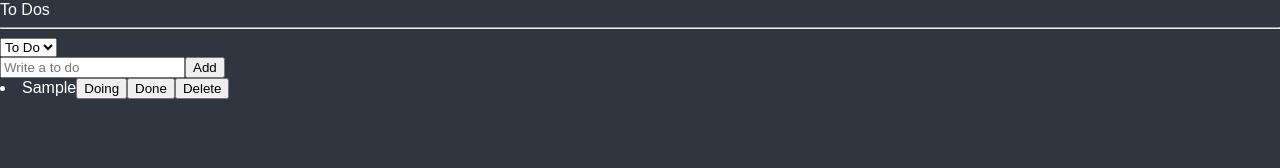
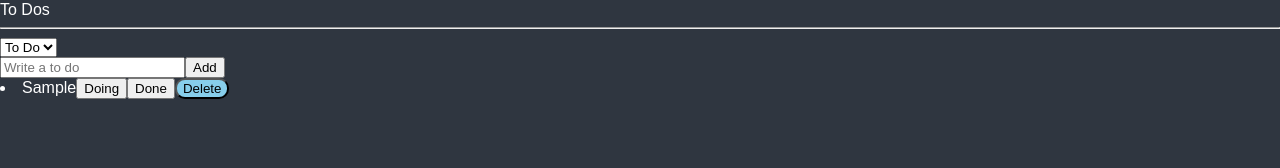
Before and after one commit to thisisyeji/react_todo, a React (Create React App) app: page / in a window 1280 px wide. Both pictures are taken after typing "Sample" into the empty fields and a click on the button "Add". Shown: the top 168 px of the page. Built offline with nearby package versions, Linux system fonts and the light colour scheme.

Commit message:
Design: delete 버튼 스타일링

```diff
--- a/src/components/ToDo.tsx
+++ b/src/components/ToDo.tsx
@@ -1,6 +1,5 @@
 import { useSetRecoilState } from 'recoil';
 import { Categories, IToDo, toDoState } from '../atoms';
-import { useState } from 'react';
 
 function ToDo({ text, category, id }: IToDo) {
 	const setToDos = useSetRecoilState(toDoState);
@@ -50,7 +49,11 @@ function ToDo({ text, category, id }: IToDo) {
 				</button>
 			)}
 
-			<button onClick={deleteBtn}>Delete</button>
+			<button
+				style={{ backgroundColor: 'skyblue', borderRadius: '10px' }}
+				onClick={deleteBtn}>
+				Delete
+			</button>
 		</li>
 	);
 }
```
